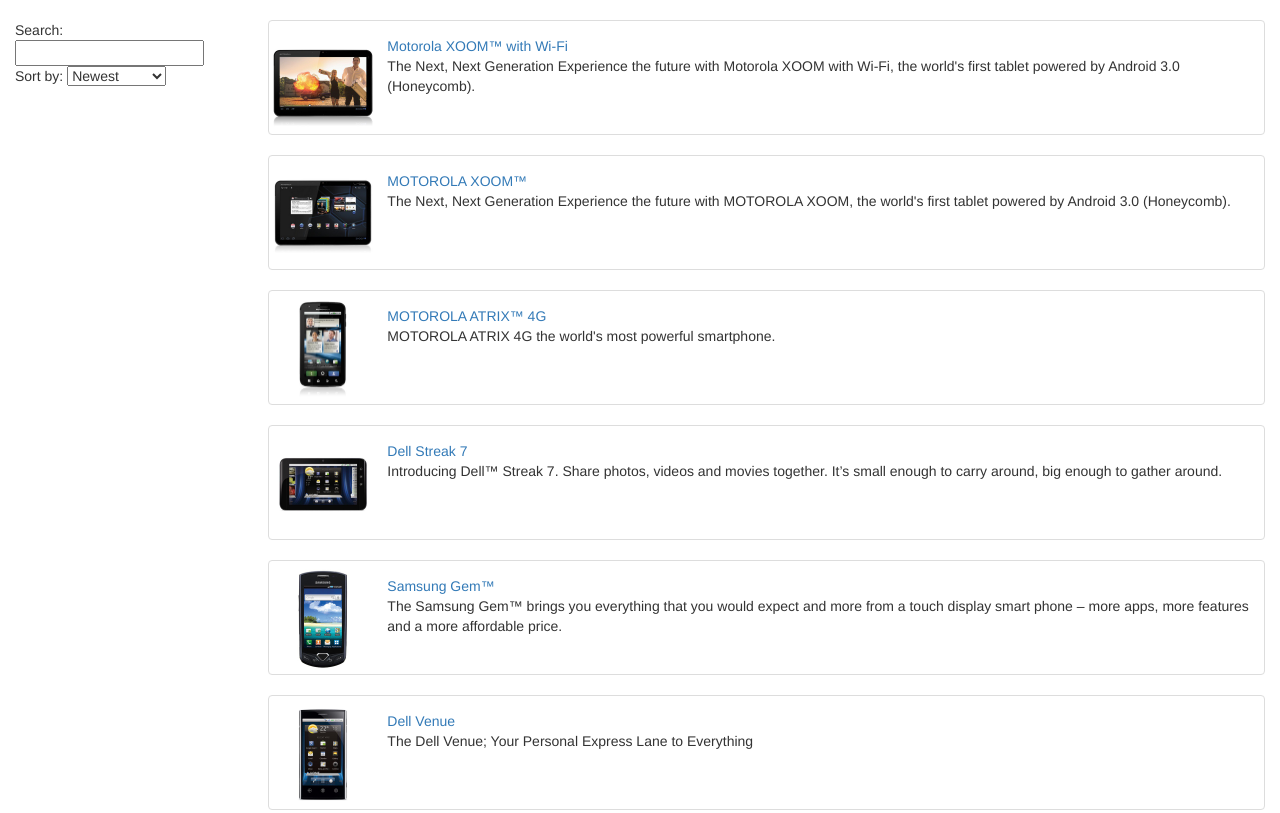
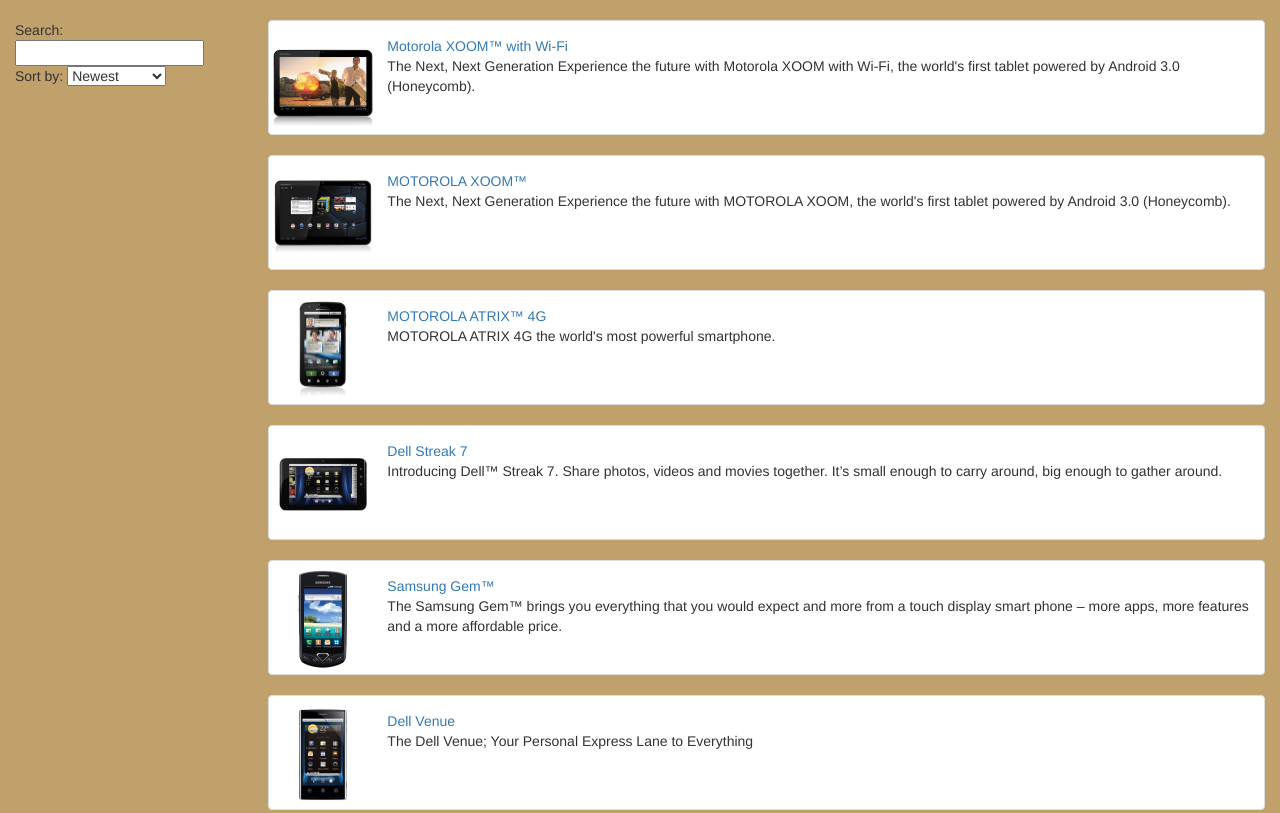
Before and after one commit to jmbr1970/AngulaJSPhoneCat, a website: page app/index.html in a window 1280 px wide. Shown: the top 813 px of the page. Drawn offline with nearby package versions, Linux system fonts and the light colour scheme; some packages are replaced by stand-ins of ours.

Commit message:
Added a background color to index.html

```diff
--- a/app/index.html
+++ b/app/index.html
@@ -18,7 +18,7 @@
   <script src="js/filters.js"></script>
   <script src="js/services.js"></script>
 </head>
-<body>
+<body style="background-color: #c0a16b">
 
   <div class="view-container">
     <div ng-view class="view-frame"></div>
```
